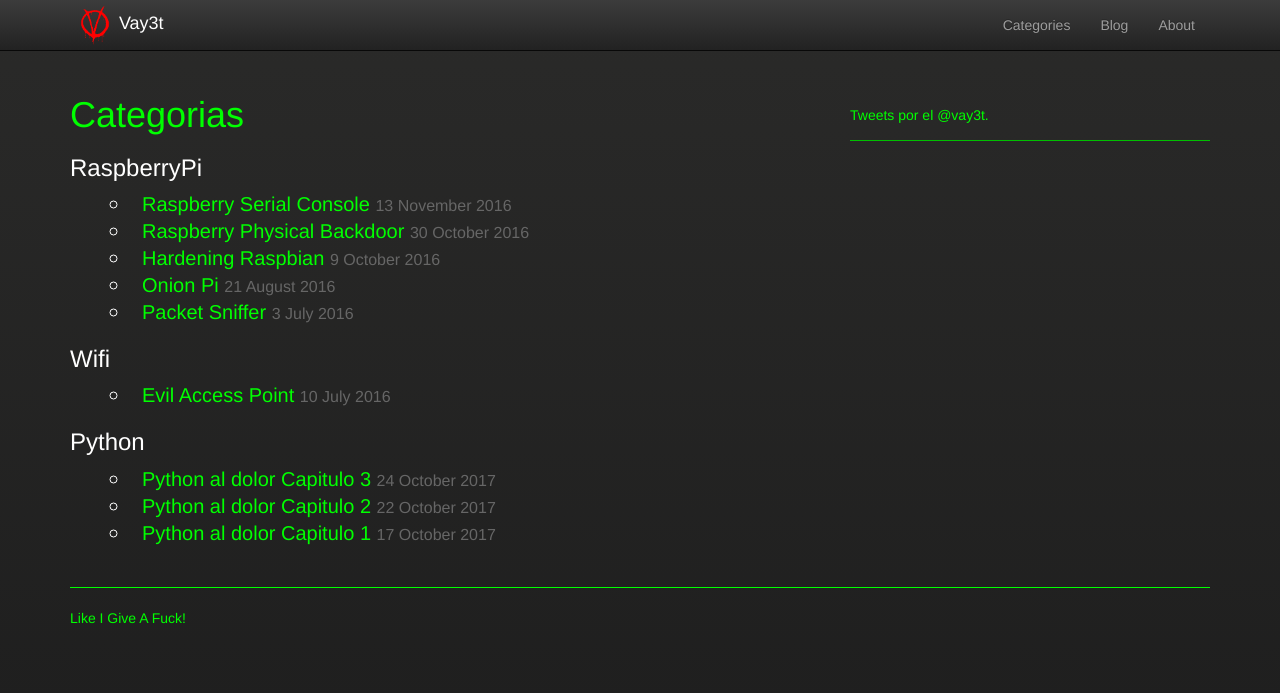
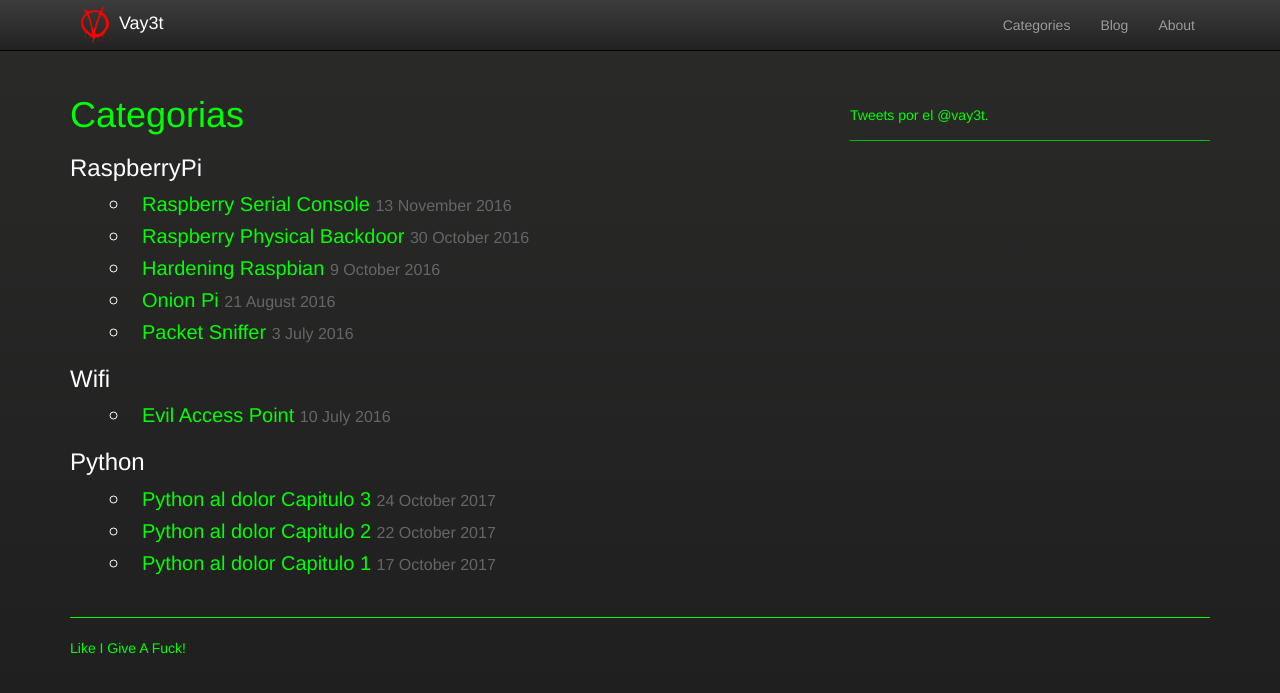
Before and after one commit to pvallejos/pvallejos.github.io, a Jekyll site: the page built from categories.html, in a window 1280 px wide. Shown: the top 693 px of the page. Built offline with Jekyll 4.4.1, drawn with Linux system fonts in a browser that asks for light colours; nearby versions of some CDN libraries; comment, search, counter and statistics services are not loaded.

Commit message:
Update vay3t.css

```diff
--- a/assets/css/vay3t.css
+++ b/assets/css/vay3t.css
@@ -460,10 +460,11 @@
 }
 
 .vay3t .categories ul li {
+    margin: 0 0 5px 0;
     padding: 0 0 0 40px;
-    -webkit-transition: all 0.1s ease-in-out;
-    -moz-transition: all 0.1s ease-in-out;
-    transition: all 0.1s ease-in-out;
+    -webkit-transition: all 0.25s ease-in-out;
+    -moz-transition: all 0.25s ease-in-out;
+    transition: all 0.25s ease-in-out;
 }
 
 .vay3t .categories ul li:hover {
```
